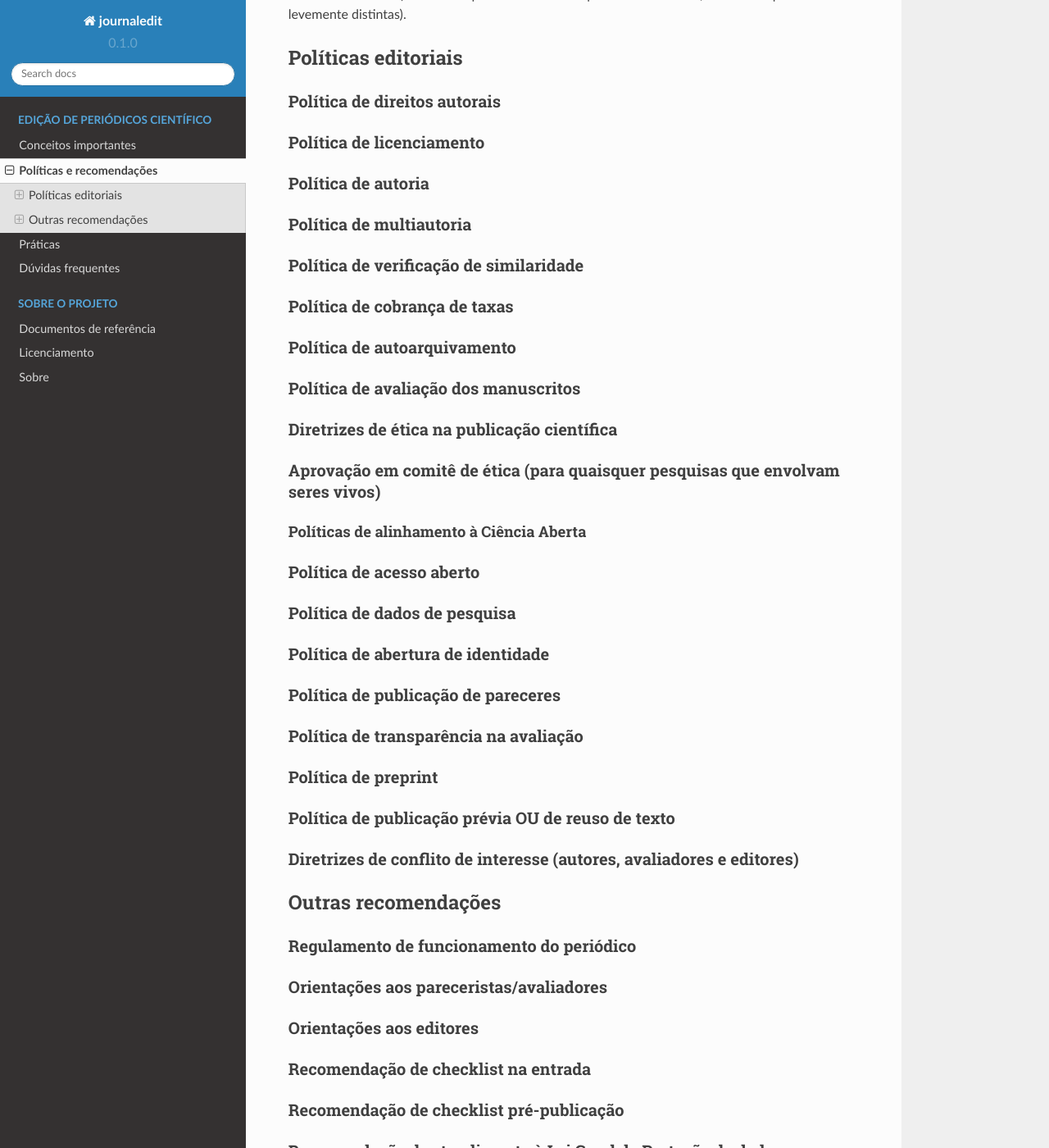
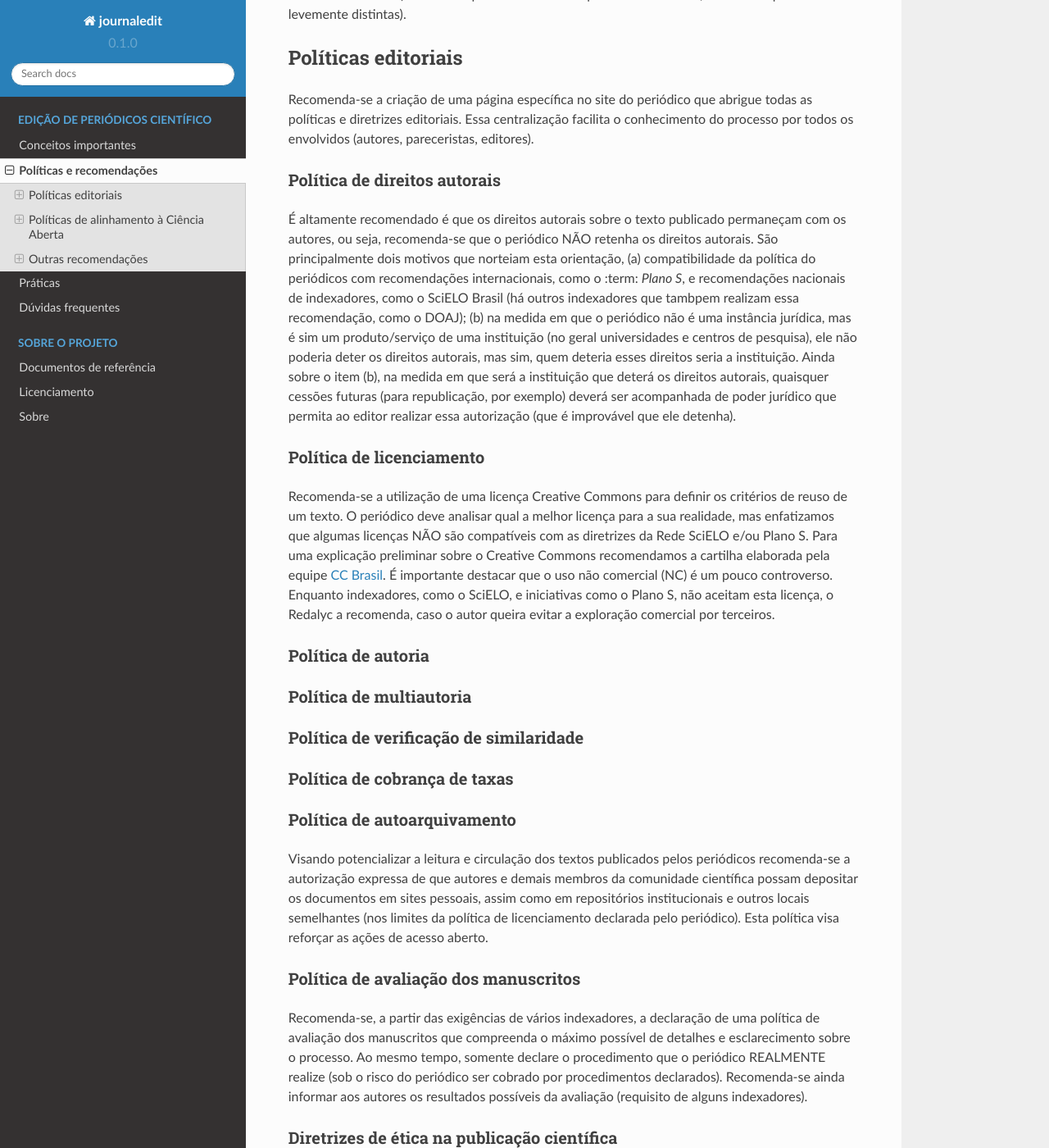
Before and after one commit to marcosesousa/journaledit, a Sphinx documentation site: the page built from docs/source/policies.rst, in a window 1280 px wide and 1400 px high, scrolled down 250 px. Shown: the whole window at 82% size. Built offline with Sphinx 7.4.7 and the Read the Docs theme 2.0.0, drawn with Linux system fonts in a browser that asks for light colours; some of the changed text lies outside the part shown.

Commit message:
updating policies

```diff
--- a/docs/source/policies.rst
+++ b/docs/source/policies.rst
@@ -7,11 +7,17 @@ Serão apresentadas aqui as premissas conceituais que justificam ou demandam a n
 Políticas editoriais
 ====================
 
+Recomenda-se a criação de uma página específica no site do periódico que abrigue todas as políticas e diretrizes editoriais. Essa centralização facilita o conhecimento do processo por todos os envolvidos (autores, pareceristas, editores).
+
 Política de direitos autorais
 -----------------------------
 
+É altamente recomendado é que os direitos autorais sobre o texto publicado permaneçam com os autores, ou seja, recomenda-se que o periódico NÃO retenha os direitos autorais. São principalmente dois motivos que norteiam esta orientação, (a) compatibilidade da política do periódicos com recomendações internacionais, como o :term: `Plano S`, e recomendações nacionais de indexadores, como o SciELO Brasil (há outros indexadores que tambpem realizam essa recomendação, como o DOAJ); (b) na medida em que o periódico não é uma instância jurídica, mas é sim um produto/serviço de uma instituição (no geral universidades e centros de pesquisa), ele não poderia deter os direitos autorais, mas sim, quem deteria esses direitos seria a instituição. Ainda sobre o item (b), na medida em que será a instituição que deterá os direitos autorais, quaisquer cessões futuras (para republicação, por exemplo) deverá ser acompanhada de poder jurídico que permita ao editor realizar essa autorização (que é improvável que ele detenha).
+
 Política de licenciamento
 -------------------------
+
+Recomenda-se a utilização de uma licença Creative Commons para definir os critérios de reuso de um texto. O periódico deve analisar qual a melhor licença para a sua realidade, mas enfatizamos que algumas licenças NÃO são compatíveis com as diretrizes da Rede SciELO e/ou Plano S. Para uma explicação preliminar sobre o Creative Commons recomendamos a cartilha elaborada pela equipe `CC Brasil <https://br.creativecommons.net/wp-content/uploads/sites/30/2021/02/CartilhaCCBrasil.pdf>`_. É importante destacar que o uso não comercial (NC) é um pouco controverso. Enquanto indexadores, como o SciELO, e iniciativas como o Plano S, não aceitam esta licença, o Redalyc a recomenda, caso o autor queira evitar a exploração comercial por terceiros.
 
 Política de autoria
 -------------------
@@ -28,8 +34,12 @@ Política de cobrança de taxas
 Política de autoarquivamento
 ----------------------------
 
+Visando potencializar a leitura e circulação dos textos publicados pelos periódicos recomenda-se a autorização expressa de que autores e demais membros da comunidade científica possam depositar os documentos em sites pessoais, assim como em repositórios institucionais e outros locais semelhantes (nos limites da política de licenciamento declarada pelo periódico). Esta política visa reforçar as ações de acesso aberto.
+
 Política de avaliação dos manuscritos
 -------------------------------------
+
+Recomenda-se, a partir das exigências de vários indexadores, a declaração de uma política de avaliação dos manuscritos que compreenda o máximo possível de detalhes e esclarecimento sobre o processo. Ao mesmo tempo, somente declare o procedimento que o periódico REALMENTE realize (sob o risco do periódico ser cobrado por procedimentos declarados). Recomenda-se ainda informar aos autores os resultados possíveis da avaliação (requisito de alguns indexadores).
 
 Diretrizes de ética na publicação científica
 --------------------------------------------
@@ -37,9 +47,16 @@ Diretrizes de ética na publicação científica
 Aprovação em comitê de ética (para quaisquer pesquisas que envolvam seres vivos)
 --------------------------------------------------------------------------------
 
------------------------------------------
+Em atendimento às exigências do CONEP, todas as pesquisas que envolvem seres humanos (direta ou indiretamente) devem ser avaliadas quanto à necessidade de submissão aos comitês de ética. Este elemento é um componente importante no que diz respeito às práticas de ética na publicação científica (no caso de pesquisadores com vínculo internacional, a equipe editorial deverá avaliar, caso a caso, os procedimentos no país da instituição ao qual os pesquisadores estão vinculados).
+
+Política de publicação prévia OU de reuso de texto OU reciclagem de texto
+--------------------------------------------------
+
+Diretrizes de conflito de interesse (autores, avaliadores e editores)
+---------------------------------------------------------------------
+
 Políticas de alinhamento à Ciência Aberta
------------------------------------------
+=========================================
 
 Política de acesso aberto
 -------------------------
@@ -56,15 +73,16 @@ Política de publicação de pareceres
 Política de transparência na avaliação
 --------------------------------------
 
+Ampliar o processo de transparência da avaliação junto à comunidade científica, deixando claro tanto o responsável pela deliberação quanto os prazos médios entre submissão e publicação. Estes dois itens também são requisitos de indexadores relevantes como SciELO e Redalyc.
+
 Política de preprint
 --------------------
 
-Política de publicação prévia OU de reuso de texto
---------------------------------------------------
+Diante da necessidade de transparência no processo de informar aos autores que não é possível manter uma avaliação duplo-cega no caso dos preprints, deste modo, é altamente recomendado que isso fique claro a todos os envolvidos (autores e avaliadores). O periódico deve, além do estabelecimento de uma Política de Preprint, atualizar as orientações e a política de avaliação, deixando claro aos envolvidos as circunstâncias nas quais a quebra/abertura de identidade pode acontecer.
 
-Diretrizes de conflito de interesse (autores, avaliadores e editores)
----------------------------------------------------------------------
+Disponibilizar um manuscrito em servidor preprint significa que ele não será mais tratado como inédito. Os periódicos passar a serem vistos como responsáveis pelo processo de validação de uma pesquisa, através do sistema de avaliação por pares.
 
+A adoção do preprint deve vir acompanhada de um processo de esclarecimento junto aos editores, autores e avaliadores. A não realização deste procedimento poderá acarretar em diversos problemas, como: reclamação dos autores, no caso de rejeição, por não conseguirem o texto em várias outras revistas; receio de ter a identidade conhecida pelo avaliador; receio, como avaliador, de ter a identidade conhecida por um autor consolidado no campo (especialmente no caso de rejeição); entre outros. Considerando que a maior parte do ecossistema de publicação científica nacional não utiliza o preprint, recomenda-se informar aos autores que o processo de avaliação pode ser mais longo nesta modalidade.
 
 Outras recomendações
 ====================
```
